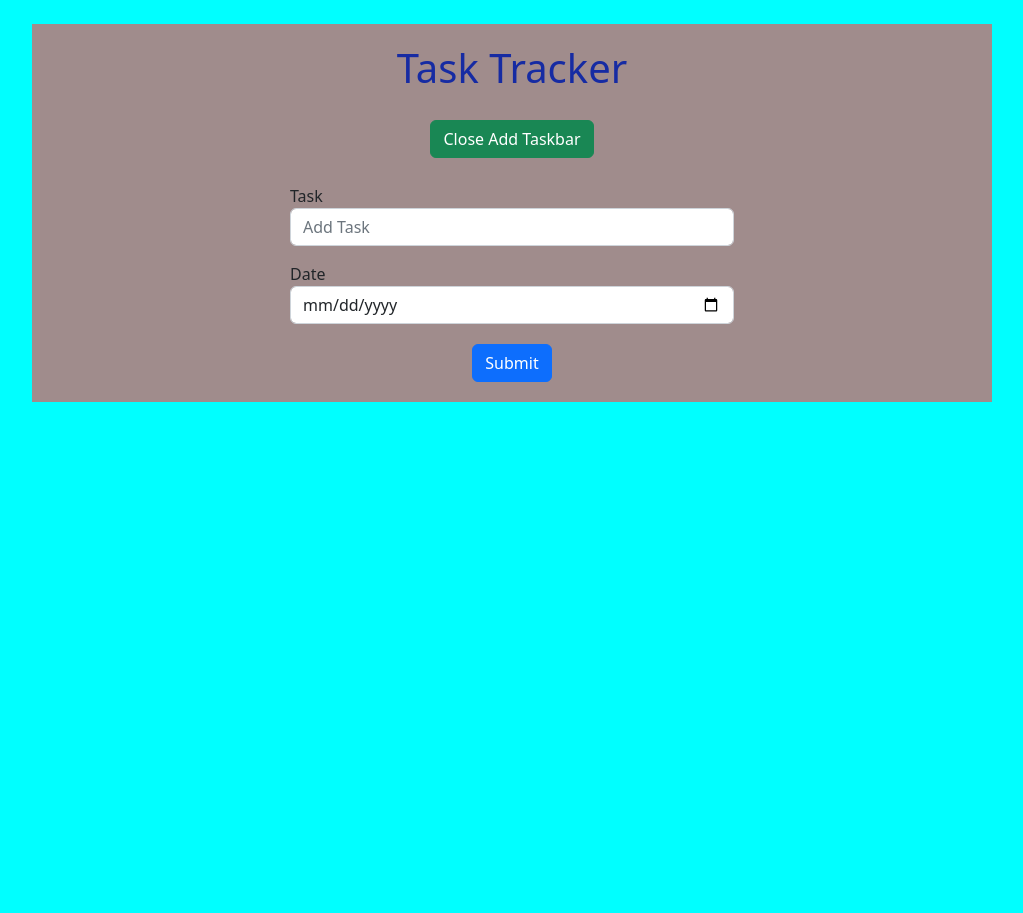
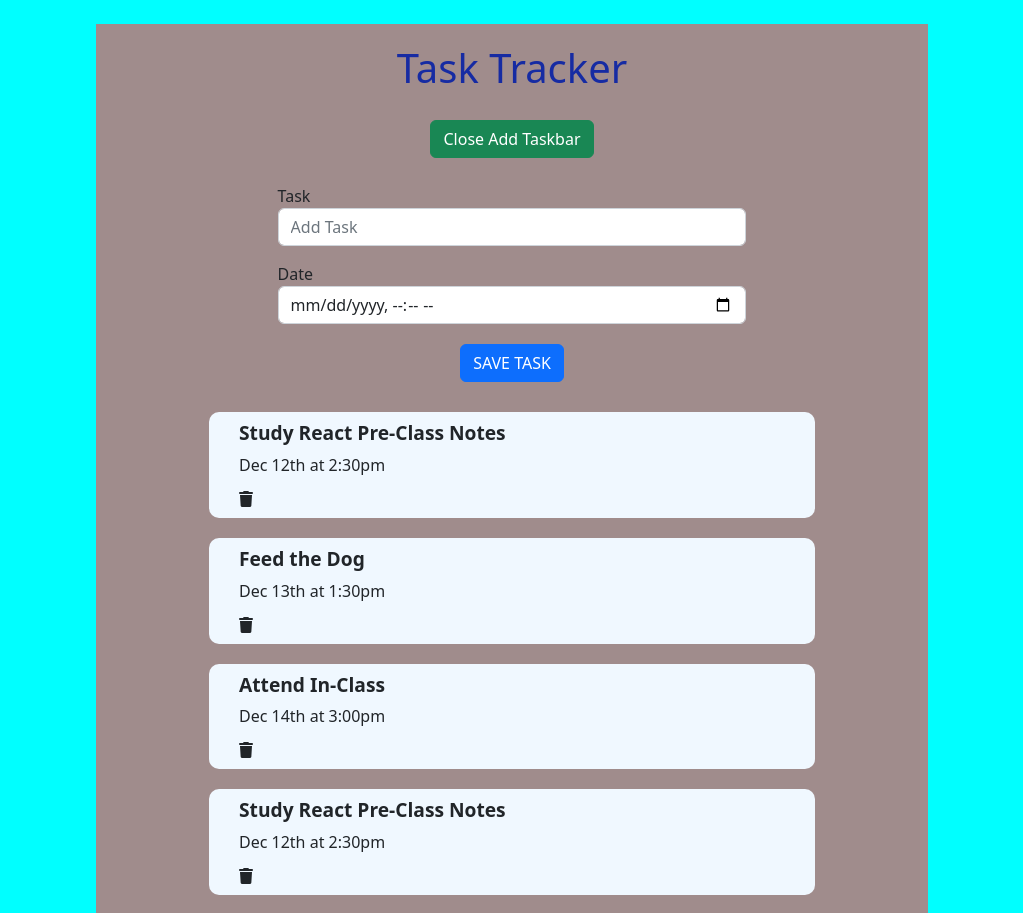
Before and after one commit to DogukanCifci/AppTracker-REACT, a React (Create React App) app: page / in a window 1280 px wide. Shown: the top 913 px of the page, without its empty margins (128-1151 px from the left). Before the commit the page ends 800 px from the top, so only its background shows below. Built offline with nearby package versions, Linux system fonts and the light colour scheme.

Commit message:
taskDone and notDone completed

```diff
--- a/public/index.html
+++ b/public/index.html
@@ -24,6 +24,10 @@
       work correctly both with client-side routing and a non-root public URL.
       Learn how to configure a non-root public URL by running `npm run build`.
     -->
+    <link
+      rel="stylesheet"
+      href="https://cdnjs.cloudflare.com/ajax/libs/font-awesome/6.2.0/css/all.min.css"
+    />
     <title>React App</title>
   </head>
   <body>
--- a/src/App.js
+++ b/src/App.js
@@ -1,6 +1,7 @@
 import "bootstrap/dist/css/bootstrap.min.css";
 import Myheader from "./components/header/Myheader";
 import "./App.css";
+
 function App() {
   return (
     <div>
--- a/src/components/header/Myheader.css
+++ b/src/components/header/Myheader.css
@@ -1,6 +1,6 @@
 .kapsayici {
   background-color: rgb(160, 140, 140);
-  width: 75%;
+  width: 65%;
 }
 
 .header-btn {
@@ -11,3 +11,7 @@
   padding-top: 20px;
   color: rgb(22, 43, 163);
 }
+
+/* .task-part {
+  border: 1px solid red;
+} */
--- a/src/components/header/Myheader.jsx
+++ b/src/components/header/Myheader.jsx
@@ -1,5 +1,6 @@
 import { useState } from "react";
 import Myform from "../main/Myform";
+import Task from "../task/Task";
 import "./Myheader.css";
 
 const Myheader = () => {
@@ -23,6 +24,9 @@ const Myheader = () => {
       </header>
 
       {show && <Myform />}
+      <div className="task-part">
+        <Task />
+      </div>
     </div>
   );
 };
--- a/src/components/main/Myform.css
+++ b/src/components/main/Myform.css
@@ -1,5 +1,5 @@
 .form-part {
-  width: 50%;
+  width: 61%;
 }
 
 .form-group {
--- a/src/components/main/Myform.jsx
+++ b/src/components/main/Myform.jsx
@@ -22,7 +22,7 @@ const Myform = () => {
         <div className="form-group">
           <label htmlFor="date">Date</label>
           <input
-            type="date"
+            type="datetime-local"
             className="form-control"
             id="date"
             placeholder="Add date"
@@ -31,7 +31,7 @@ const Myform = () => {
         </div>
         <div className="button-submit">
           <button type="submit" className="btn submit-button btn-primary">
-            Submit
+            SAVE TASK
           </button>
         </div>
       </form>
--- a/src/components/task/Task.css
+++ b/src/components/task/Task.css
@@ -0,0 +1,46 @@
+.myrow {
+  text-align: center;
+
+  display: flex;
+  flex-direction: column;
+  align-items: center;
+}
+.cols {
+  background-color: aliceblue;
+  margin: 10px;
+  text-align: start;
+  font-weight: 700;
+  padding: 7px 0 7px 30px;
+  border-radius: 10px;
+  width: 75%;
+}
+
+.cols .task-title {
+  margin-bottom: 5px;
+  font-size: 1.2rem;
+}
+
+.cols .task-date {
+  font-weight: 500;
+  margin-bottom: 10px;
+}
+
+.cols-done {
+  border-left: 15px solid salmon;
+}
+
+.cols-done .task-title {
+  margin-bottom: 5px;
+  font-size: 1.2rem;
+  text-decoration: line-through;
+}
+
+.cols-done .task-date {
+  font-weight: 500;
+  margin-bottom: 10px;
+  text-decoration: line-through;
+}
+
+.cols:hover {
+  cursor: pointer;
+}
--- a/src/components/task/Task.jsx
+++ b/src/components/task/Task.jsx
@@ -1,6 +1,40 @@
 import "./Task.css";
+import data1 from "../helper/Data";
 
 const Task = () => {
-  return <div></div>;
+  const taskDone = (e) => {
+    console.log(e);
+    if (!e.classList.contains("cols")) {
+      e.parentElement.classList.add("cols-done");
+    } else {
+      e.classList.add("cols-done");
+    }
+  };
+
+  const taskNotDone = (a) => {
+    if (!a.classList.contains("cols")) {
+      a.parentElement.classList.remove("cols-done");
+    } else {
+      a.classList.remove("cols-done");
+    }
+  };
+  return (
+    <div
+      onClick={(e) => taskDone(e.target)}
+      onDoubleClick={(a) => taskNotDone(a.target)}
+      className="myrow"
+    >
+      {data1.map((element) => {
+        const { id, text, day } = element;
+        return (
+          <div key={id} className="cols">
+            <div className="task-title">{text}</div>
+            <div className="task-date">{day}</div>
+            <i class="fa-solid fa-trash"></i>
+          </div>
+        );
+      })}
+    </div>
+  );
 };
 export default Task;
```
